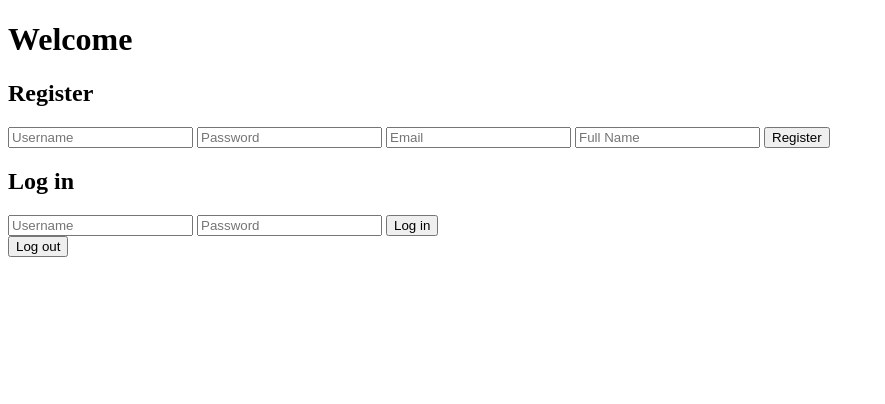
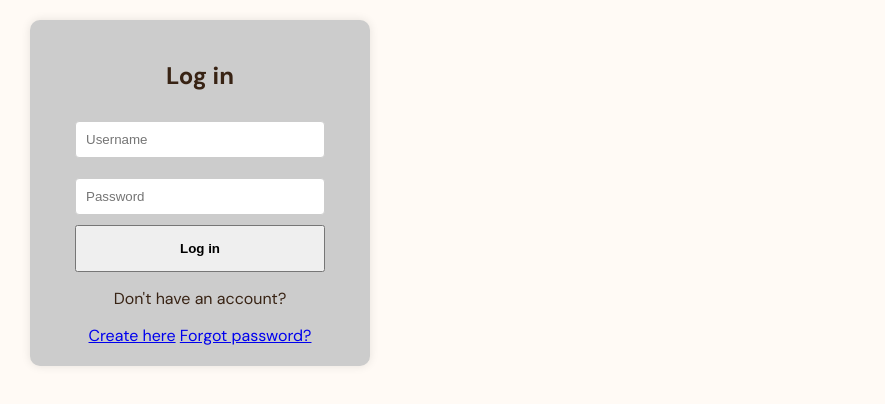
Before and after one commit to LilianWacuka/AgriLog, a plain HTML site: page login.html in a window 1280 px wide. Shown: the whole page, without its empty margins (0-885 px from the left). Drawn offline with Linux system fonts and the light colour scheme.

Commit message:
first commit

```diff
--- /dev/null
+++ b/Register.css
@@ -0,0 +1,66 @@
+@import url("https://fonts.googleapis.com/css2?family=DM+Sans:ital,opsz,wght@0,9..40,100..1000;1,9..40,100..1000&display=swap");
+body{
+    font-family: "DM Sans", sans-serif;
+    background-color: hsl(33, 100%, 98%);
+    color: hsl(25, 47%, 15%);
+    display: flex;
+    justify-content: center;
+    align-items: center;
+    height: 100vh;
+    margin: 0;
+    padding: 0;
+}
+body,h1{
+    display: inline;
+}
+.register-container{
+    background-color:#bdb369;
+    padding: 20px;
+    border-radius: 10px;
+    box-shadow: 0 0 10px rgba(0, 0, 0, 0.1);
+    width: 300px;
+    align-items: center;
+    margin-top: 20px;
+    margin-left: 30px;
+}
+.register-container input[type=text]{
+    width: 250px;
+    padding: 10px;
+    margin:  10px 0;
+    display: inline-block;
+    border: 1px solid #ccc;
+    border-radius: 4px;
+    box-sizing: border-box;
+    align-items: center;
+}
+.register-container input[type=password]{
+    width: 250px;
+    padding: 10px;
+    margin: 10px 0;
+    display: inline-block;
+    box-sizing: border-box;
+    border-radius: 4px;
+    border: 1px solid #ccc;
+    align-items: center;
+}
+.register-container input[type=email]{
+    width: 250px;
+    padding: 10px;
+    margin: 10px 0;
+    display: inline-block;
+    box-sizing: border-box;
+    border-radius: 4px;
+    border: 1px solid #ccc;
+    align-items: center;
+}
+button{
+    width: 250px;
+    padding: 14px 20px;
+    cursor: pointer;
+    align-items: center;
+    color: black;
+    font-weight: 800;
+}
+button:hover{
+    background-color: aqua;
+}
--- /dev/null
+++ b/expenses.css
@@ -0,0 +1,50 @@
+@import url("https://fonts.googleapis.com/css2?family=DM+Sans:ital,opsz,wght@0,9..40,100..1000;1,9..40,100..1000&display=swap");
+body{
+    font-family: "DM Sans", sans-serif;
+    background-color: hsl(33, 100%, 98%);
+    color: hsl(25, 47%, 15%);
+    display: flex;
+    justify-content: center;
+    align-items: center;
+    height: 100vh;
+    margin: 0;
+    padding: 0;
+}
+body,h2{
+    display: inline;
+    text-align: center;
+    margin-bottom: 20px;
+}
+.expense-container{
+    background-color:#d8bb78;
+    padding: 20px;
+    border-radius: 10px;
+    box-shadow: 0 0 10px rgba(0, 0, 0, 0.1);
+    width: 300px;
+    align-items: center;
+    margin-top: 20px;
+    margin-left: 30px;
+}
+.expense-container input[type=text]{
+    width: 250px;
+    padding: 10px;
+    margin: 10px 0;
+    display: inline-block;
+    border: 1px solid #ccc;
+    border-radius: 4px;
+    box-sizing: border-box;
+    align-items: center;
+}
+button{
+    width: 75px;
+    padding: 8px;
+    cursor: pointer;
+    align-items: center;
+    font-weight: 800;
+    color: black;
+    font-size: 20px;
+    text-transform: uppercase;
+}
+button:hover{
+    background-color: aqua;
+}
--- /dev/null
+++ b/login.css
@@ -0,0 +1,58 @@
+@import url("https://fonts.googleapis.com/css2?family=DM+Sans:ital,opsz,wght@0,9..40,100..1000;1,9..40,100..1000&display=swap");
+body{
+    font-family: "DM Sans", sans-serif;
+    background-color: hsl(33, 100%, 98%);
+    color: hsl(25, 47%, 15%);
+    display: flex;
+    justify-content: center;
+    align-items: center;
+    height: 100vh;
+    margin: 0;
+    padding: 0;
+}
+body,h1{
+    display: inline;
+    text-align: center;
+    margin-bottom: 20px;
+}
+.login-container{
+    background-color:#ccc;
+    padding: 20px;
+    border-radius: 10px;
+    box-shadow: 0 0 10px rgba(0, 0, 0, 0.1);
+    width: 300px;
+    align-items: center;
+    margin-top: 20px;
+    margin-left: 30px;
+}
+.login-container input[type=text]{
+    width: 250px;
+    padding: 10px;
+    margin: 10px 0;
+    display: inline-block;
+    border: 1px solid #ccc;
+    border-radius: 4px;
+    box-sizing: border-box;
+    align-items: center;
+}
+.login-container input[type=password]{
+    width: 250px;
+    padding: 10px;
+    margin: 10px 0;
+    display: inline-block;
+    box-sizing: border-box;
+    border-radius: 4px;
+    border: 1px solid #ccc;
+    align-items: center;
+}
+button{
+    width: 250px;
+    padding: 14px 20px;
+    cursor: pointer;
+    align-items: center;
+    font-weight: 800;
+    color: black;
+}
+button:hover{
+    background-color: aqua;
+}
--- a/login.html
+++ b/login.html
@@ -3,24 +3,18 @@
 <head>
   <meta charset="UTF-8">
   <meta name="viewport" content="width=device-width, initial-scale=1.0">
-  <title>Expenses Tracker</title>
+  <link rel="stylesheet" href="login.css">
+  <title>Log in</title>
   <body>
-    <h1>Welcome</h1>
-    <form id="Register_form">
-        <h2>Register</h2>
-        <input type="text" id="user_name" placeholder="Username" required>
-        <input type="password" id="password" placeholder="Password" required>
-        <input type="email" id="email" placeholder="Email" required>
-        <input type="full_name" id="full_name" placeholder="Full Name" required>
-        <button type="submit">Register</button>
-    </form>
+    <div class="login-container">
      <form id="Log in_form">
         <h2>Log in</h2>
-        <input type="text" id="User_name" placeholder="Username" required>
-        <input type="password" id="password" placeholder="Password" required>
+        <input type="text" id="User_name" placeholder="Username" required><br>
+        <input type="password" id="password" placeholder="Password" required><br>
         <button type="submit">Log in</button>
+        <P>Don't have an account?</P>
      </form>
-    <form id="Log out_form">
-        <button type="submit">Log out</button>
-    </form>
+     <a href="Register.html">Create here</a>
+     <a href="#">Forgot password?</a>
+    </div>
   </body>
```
Also changed, not shown: Register.html (added, +19 -0 lines), expenses.html (+19 -0 lines).
